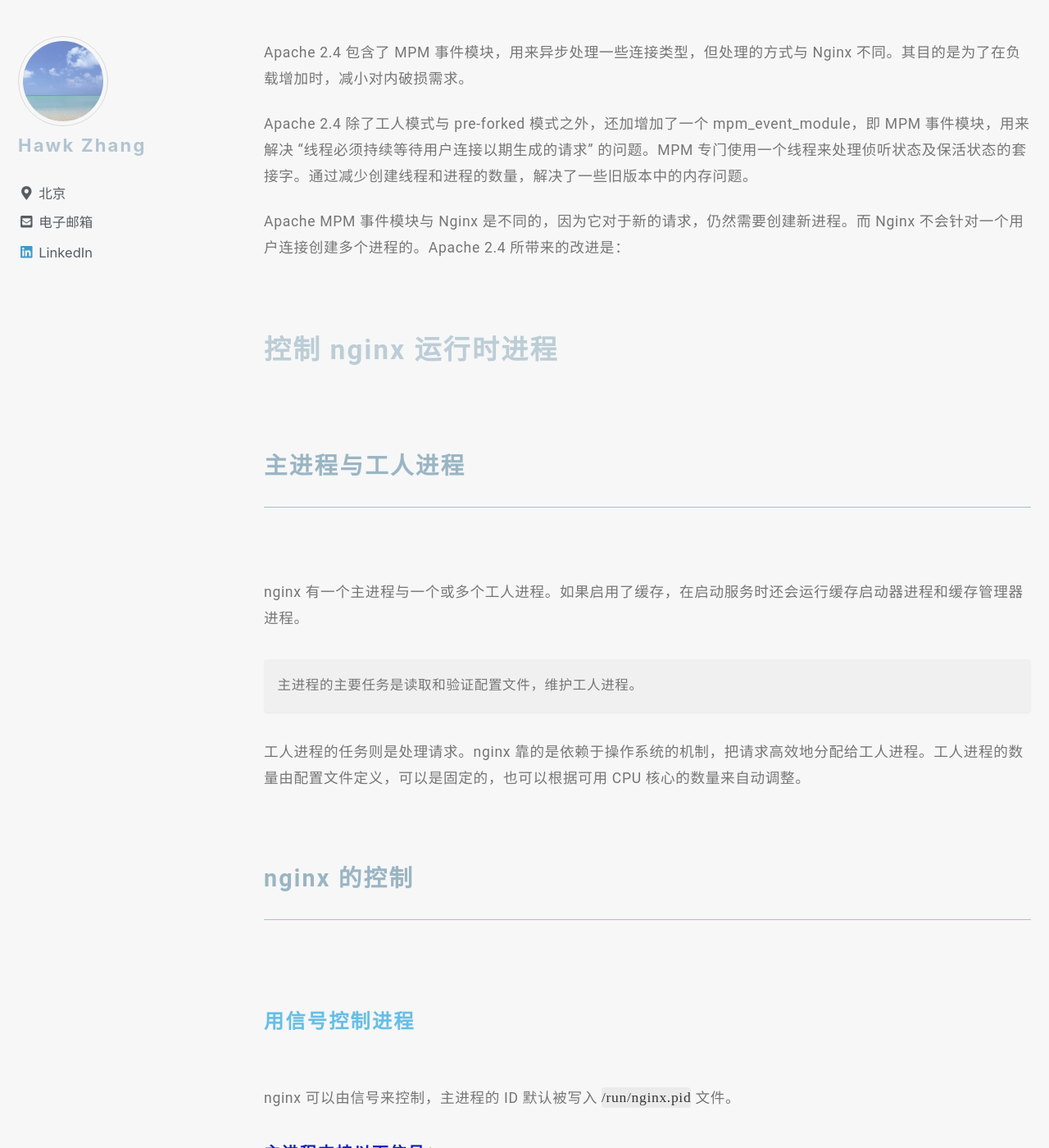
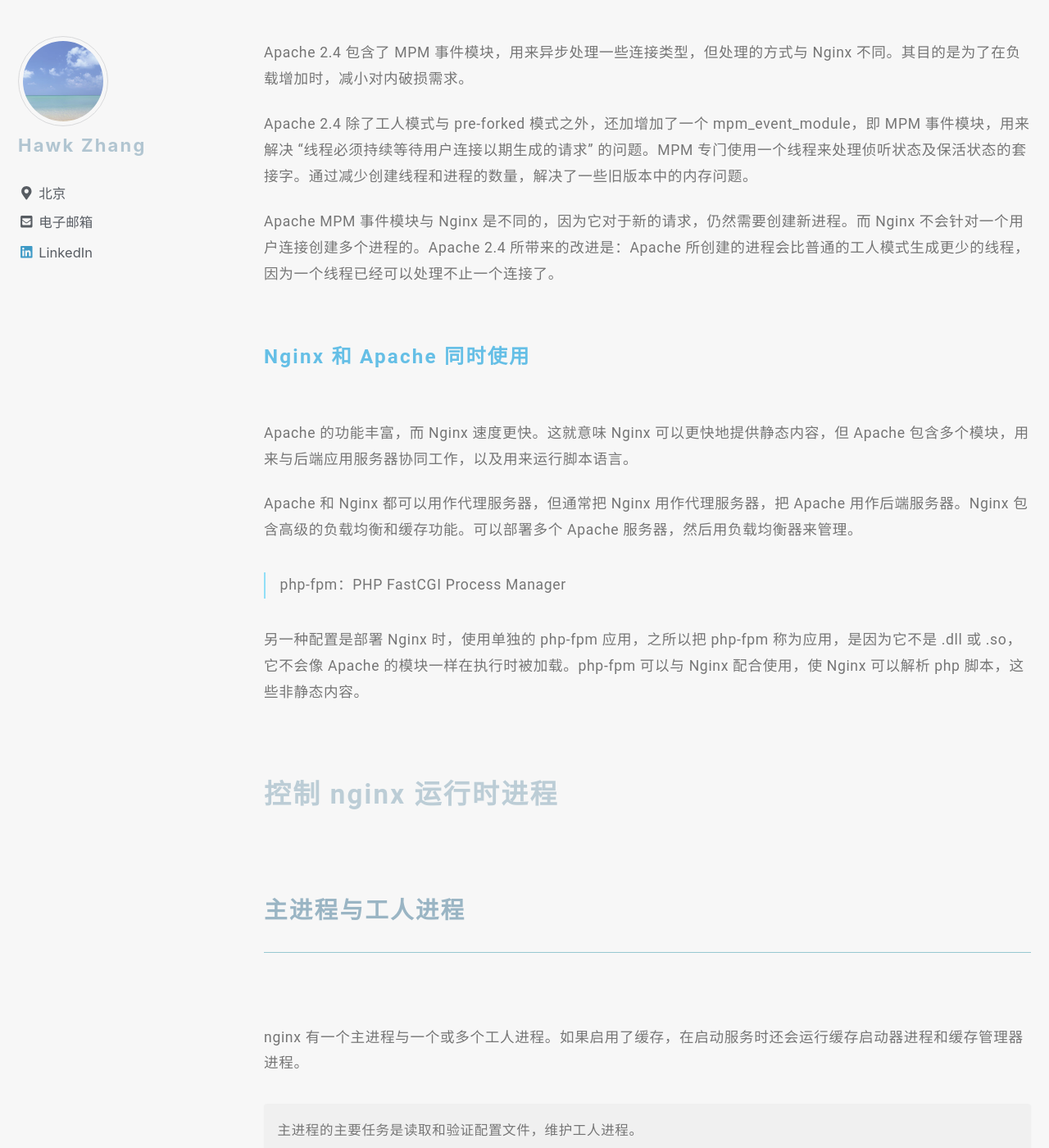
Before and after one commit to narru888/linotes_note, a Jekyll site: the page built from _posts/server/nginx/2016-01-03-nginx.basic.md, in a window 1280 px wide and 1400 px high, scrolled down 3115 px. Shown: the whole window at 82% size. Built offline with Jekyll 4.4.1, drawn with Linux system fonts in a browser that asks for light colours; nearby versions of some CDN libraries; a script that is not in the unit is left out.

Commit message:
update on 2018-09-25 17:50:02 CST

```diff
--- a/_posts/server/nginx/2016-01-03-nginx.basic.md
+++ b/_posts/server/nginx/2016-01-03-nginx.basic.md
@@ -86,7 +86,20 @@
 
 Apache 2.4 除了工人模式与 pre-forked 模式之外，还加增加了一个 mpm_event_module，即 MPM 事件模块，用来解决 “线程必须持续等待用户连接以期生成的请求” 的问题。MPM 专门使用一个线程来处理侦听状态及保活状态的套接字。通过减少创建线程和进程的数量，解决了一些旧版本中的内存问题。
 
-Apache MPM 事件模块与 Nginx 是不同的，因为它对于新的请求，仍然需要创建新进程。而 Nginx 不会针对一个用户连接创建多个进程的。Apache 2.4 所带来的改进是：
+Apache MPM 事件模块与 Nginx 是不同的，因为它对于新的请求，仍然需要创建新进程。而 Nginx 不会针对一个用户连接创建多个进程的。Apache 2.4 所带来的改进是：Apache 所创建的进程会比普通的工人模式生成更少的线程，因为一个线程已经可以处理不止一个连接了。
+
+
+
+
+#### Nginx 和 Apache 同时使用
+
+Apache 的功能丰富，而 Nginx 速度更快。这就意味 Nginx 可以更快地提供静态内容，但 Apache 包含多个模块，用来与后端应用服务器协同工作，以及用来运行脚本语言。
+
+Apache 和 Nginx 都可以用作代理服务器，但通常把 Nginx 用作代理服务器，把 Apache 用作后端服务器。Nginx 包含高级的负载均衡和缓存功能。可以部署多个 Apache 服务器，然后用负载均衡器来管理。
+
+>php-fpm：PHP FastCGI Process Manager
+
+另一种配置是部署 Nginx 时，使用单独的 php-fpm 应用，之所以把 php-fpm 称为应用，是因为它不是 .dll 或 .so，它不会像 Apache 的模块一样在执行时被加载。php-fpm 可以与 Nginx 配合使用，使 Nginx 可以解析 php 脚本，这些非静态内容。
 
 
 
```
